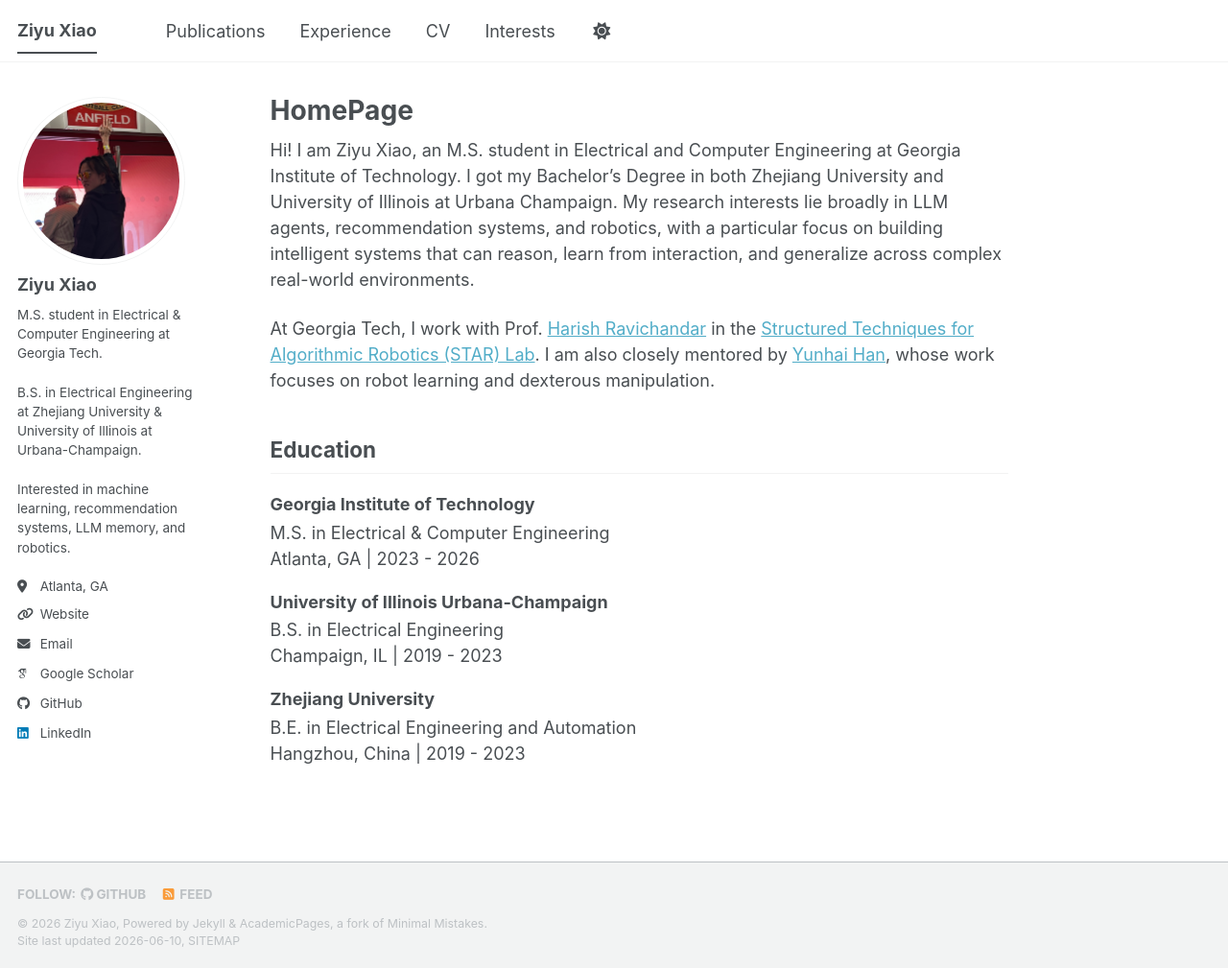
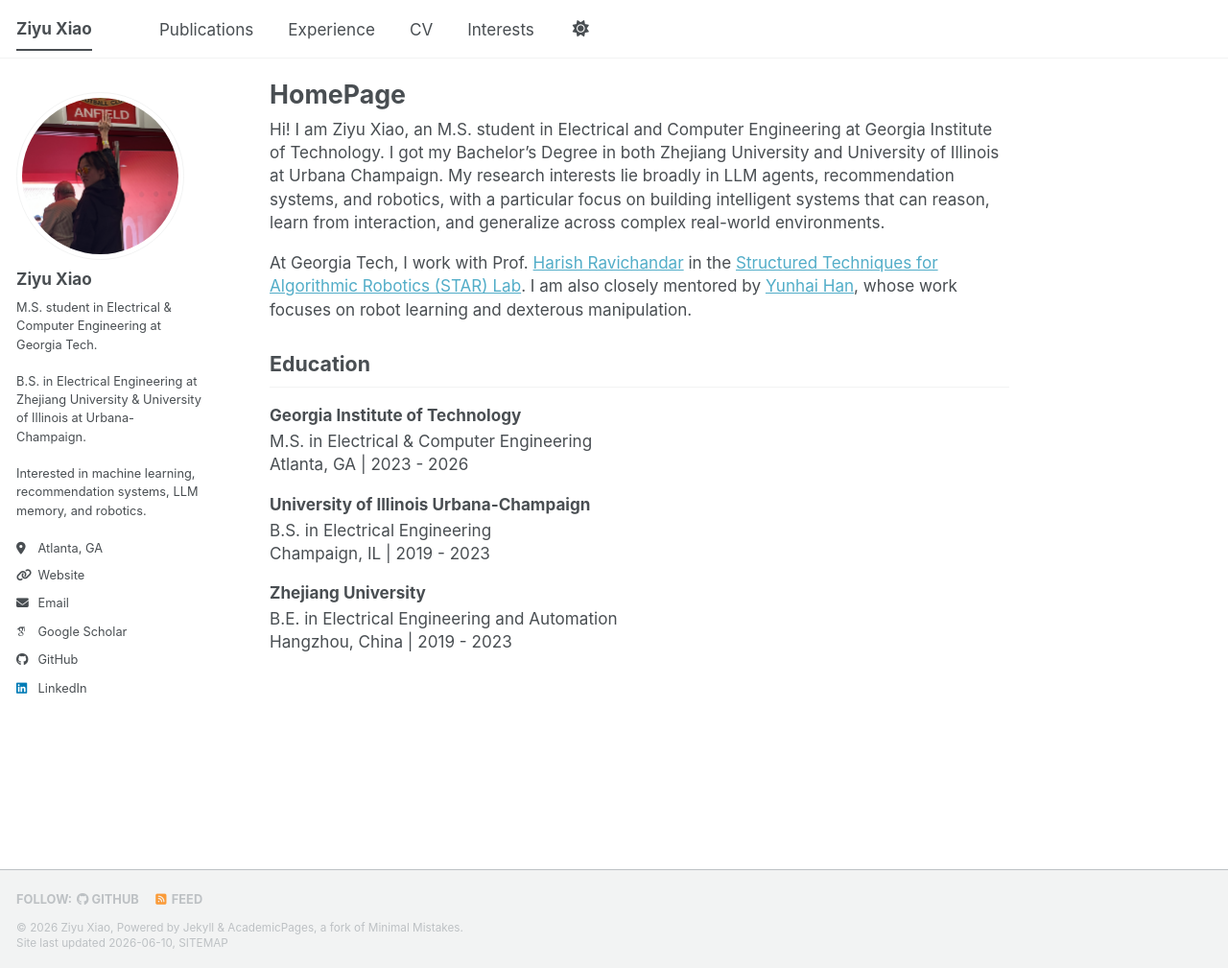
Before and after one commit to zifeiyuu/zifeiyuu.github.io, a Jekyll site: the page built from _pages/about.md, in a window 1280 px wide and 1009 px high. Shown: the whole window at 96% size. Built offline with Jekyll 4.4.1, drawn with Linux system fonts in a browser that asks for light colours; some web fonts are replaced; a script bundle is joined from its source files by our own code; library files that are not in the unit come from our copies.

Commit message:
small fix

```diff
--- a/_data/navigation.yml
+++ b/_data/navigation.yml
@@ -14,7 +14,7 @@ main:
     url: /experience/
 
   - title: "CV"
-    url: /files/ZiyuXiao-CV2.pdf
+    url: /files/ZiyuXiao-CV3.pdf
 
   - title: "Interests"
     url: /interests/
--- a/_sass/_themes.scss
+++ b/_sass/_themes.scss
@@ -7,11 +7,11 @@
    ========================================================================== */
 
 /* Used to set the size for <em> */
-$doc-font-size              : 16;
+$doc-font-size              : 14.5;
 
 /* Paragraph indention */
 $paragraph-indent           : false; // true, false (default)
-$indent-var                 : 1.3em;
+$indent-var                 : 1.05em;
 
 /* System typefaces */
 $serif                      : Georgia, Times, serif;
--- a/_sass/layout/_base.scss
+++ b/_sass/layout/_base.scss
@@ -16,7 +16,8 @@ body {
   padding: $masthead-height 0 0;
   padding-bottom: 9em;
   font-family: $global-font-family;
-  line-height: 1.5;
+  font-size: 0.95em;
+  line-height: 1.42;
 
   &.overflow--hidden {
     /* when primary navigation is visible, the content in the background won't scroll */
@@ -25,7 +26,7 @@ body {
 }
 
 h1, h2, h3, h4, h5, h6 {
-  margin: 2em 0 0.5em;
+  margin: 1.5em 0 0.4em;
   line-height: 1.2;
   font-family: $header-font-family;
   font-weight: bold;
@@ -61,7 +62,7 @@ small, .small {
 }
 
 p {
-  margin-bottom: 1.3em;
+  margin-bottom: 1em;
 }
 
 u,
--- a/_sass/layout/_page.scss
+++ b/_sass/layout/_page.scss
@@ -5,7 +5,7 @@
 #main {
   @include container;
   @include clearfix;
-  margin-top: 2em;
+  margin-top: 1.4em;
   padding-left: 1em;
   padding-right: 1em;
   animation: intro 0.3s both;
@@ -129,8 +129,8 @@
 
   .experience-item {
     display: grid;
-    grid-template-columns: 36px 1fr;
-    gap: 0.2em 0.75em;
+    grid-template-columns: 22px 1fr;
+    gap: 0.15em 0.55em;
     align-items: start;
     margin-bottom: 1.4em;
     padding-bottom: 1.4em;
@@ -142,10 +142,39 @@
   }
 
   .experience-logo {
-    width: 28px;
-    height: 28px;
+    width: 16px;
+    height: 16px;
     object-fit: contain;
-    border-radius: 4px;
+    border-radius: 3px;
+    margin-top: 0.25em;
+  }
+
+  .interest-intro {
+    margin-bottom: 1.25em;
+    color: var(--global-text-color-light);
+  }
+
+  .interest-section {
+    margin-top: 1.2em;
+  }
+
+  .interest-section h2 {
+    margin-top: 0;
+  }
+
+  .interest-gallery {
+    display: grid;
+    grid-template-columns: repeat(auto-fit, minmax(150px, 1fr));
+    gap: 0.75em;
+    margin-top: 1em;
+  }
+
+  .interest-gallery img {
+    display: block;
+    width: 100%;
+    aspect-ratio: 4 / 3;
+    object-fit: cover;
+    border-radius: 6px;
   }
 
   .experience-item h3 {
```
Also changed, not shown: _pages/cv.md (+1 -1 lines), _pages/interests.md (+12 -18 lines), 2 other files.
